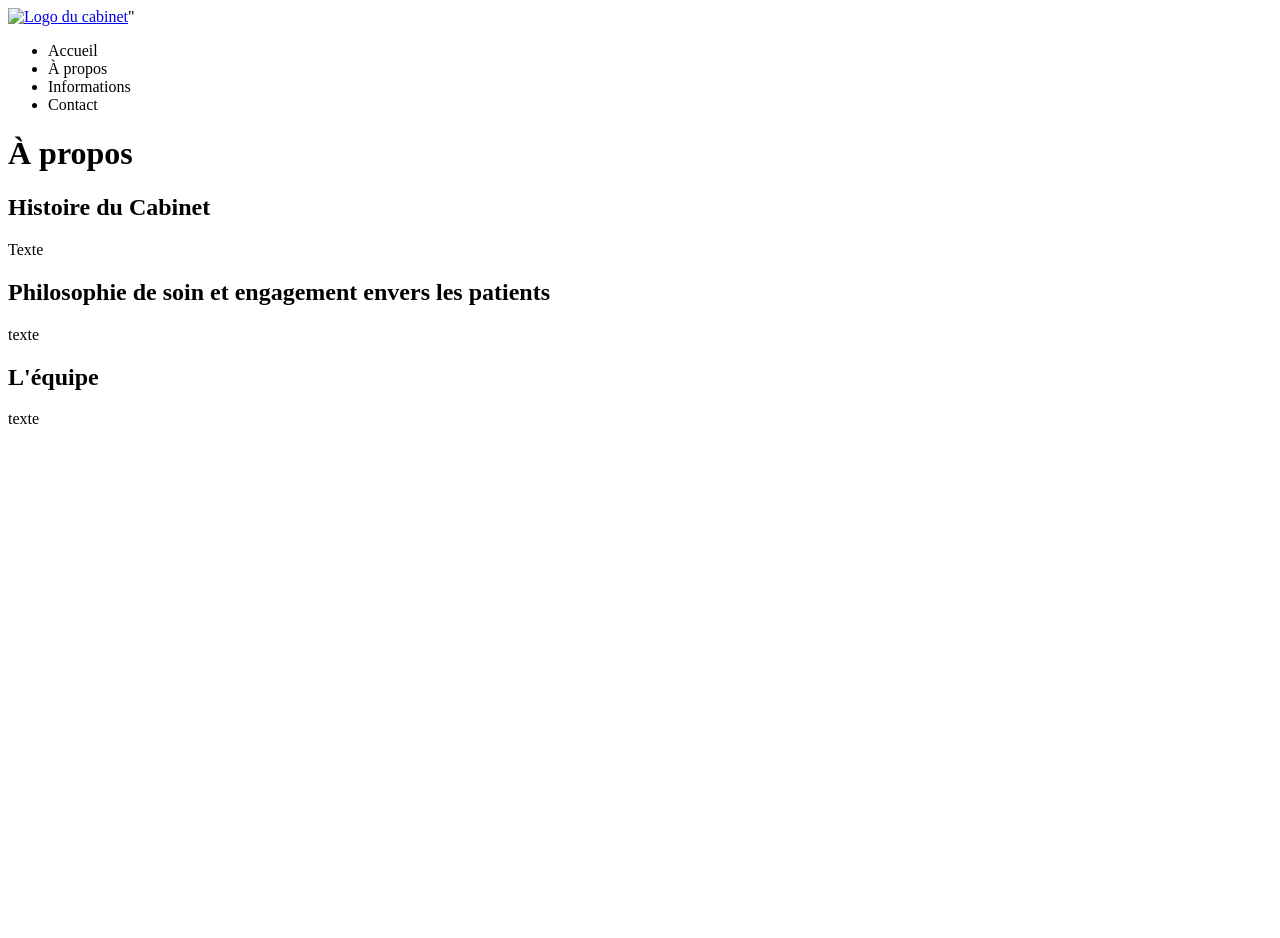
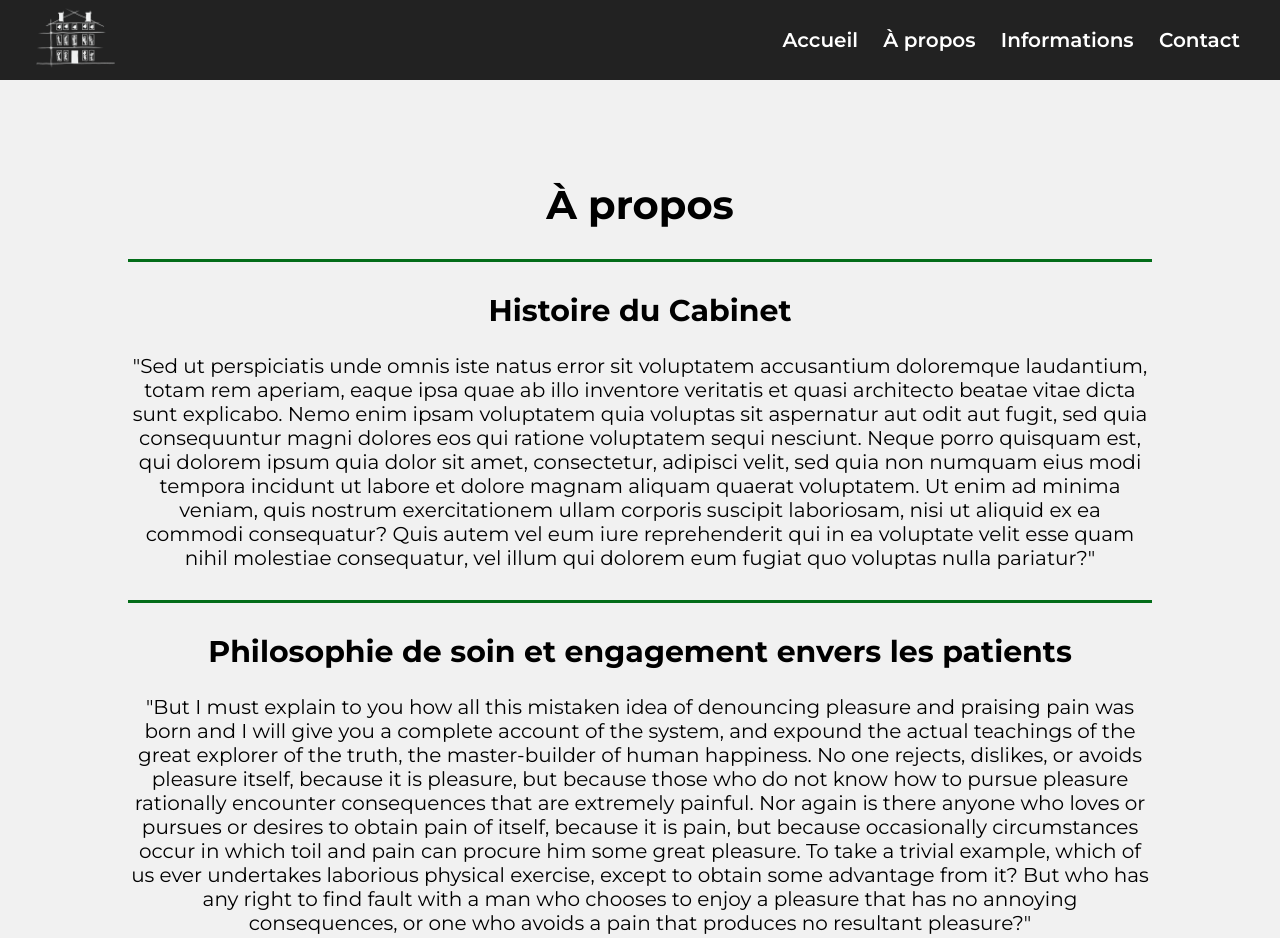
Before and after one commit to KiroFX/SAE105mh, a plain HTML site: page Apropos/apropos.html in a window 1280 px wide. Shown: the top 938 px of the page. Before the commit the page ends 800 px from the top, so only its background shows below. Drawn offline with Linux system fonts and the light colour scheme.

Commit message:
avancés du 17/01/24

```diff
--- a/Apropos/apropos.html
+++ b/Apropos/apropos.html
@@ -6,7 +6,7 @@
     <meta http-equiv='X-UA-Compatible' content='IE=edge'>
     <title>À propos</title>
     <meta name='viewport' content='width=device-width, initial-scale=1'>
-    <link rel='stylesheet' type='text/css' media='screen' href='main.css'>
+    <link rel='stylesheet' type='text/css' media='screen' href='style.css'>
     <script src='main.js'></script>
 </head>
 
@@ -14,7 +14,7 @@
 
     <!-- Header -->
     <header>
-        <a href="/"><img src="img/logo.png" alt="Logo du cabinet"></a>"
+        <a href="/"><img src="logo.png" alt="Logo du cabinet"></a>
         <a href="/" Mon site></a>
         <ul>
             <li><a href="pg/Page-accueil" alt="Pour rediriger vers la page d'accueil"></a>Accueil</li>
@@ -25,20 +25,50 @@
     </header>
     <!-- Header -->
 
-    <div>
+    <div class="page-main">
         <div class="a-propos" id="a-propos">
             <h1>À propos</h1>
             <div class="picture-propos">
                 <div class="infos-picture-propos">
                     <div class="picture-propos-text">
+                        <div class="separator"></div>
                         <h2>Histoire du Cabinet</h2>
-                        <p>Texte</p>
+                        <p>"Sed ut perspiciatis unde omnis iste natus error sit voluptatem accusantium doloremque
+                            laudantium, totam rem aperiam, eaque ipsa quae ab illo inventore veritatis et quasi
+                            architecto beatae vitae dicta sunt explicabo. Nemo enim ipsam voluptatem quia voluptas sit
+                            aspernatur aut odit aut fugit, sed quia consequuntur magni dolores eos qui ratione
+                            voluptatem sequi nesciunt. Neque porro quisquam est, qui dolorem ipsum quia dolor sit amet,
+                            consectetur, adipisci velit, sed quia non numquam eius modi tempora incidunt ut labore et
+                            dolore magnam aliquam quaerat voluptatem. Ut enim ad minima veniam, quis nostrum
+                            exercitationem ullam corporis suscipit laboriosam, nisi ut aliquid ex ea commodi
+                            consequatur? Quis autem vel eum iure reprehenderit qui in ea voluptate velit esse quam nihil
+                            molestiae consequatur, vel illum qui dolorem eum fugiat quo voluptas nulla pariatur?"</p>
                         <div class="separator"></div>
                         <h2>Philosophie de soin et engagement envers les patients</h2>
-                        <p>texte</p>
+                        <p>"But I must explain to you how all this mistaken idea of denouncing pleasure and praising
+                            pain was born and I will give you a complete account of the system, and expound the actual
+                            teachings of the great explorer of the truth, the master-builder of human happiness. No one
+                            rejects, dislikes, or avoids pleasure itself, because it is pleasure, but because those who
+                            do not know how to pursue pleasure rationally encounter consequences that are extremely
+                            painful. Nor again is there anyone who loves or pursues or desires to obtain pain of itself,
+                            because it is pain, but because occasionally circumstances occur in which toil and pain can
+                            procure him some great pleasure. To take a trivial example, which of us ever undertakes
+                            laborious physical exercise, except to obtain some advantage from it? But who has any right
+                            to find fault with a man who chooses to enjoy a pleasure that has no annoying consequences,
+                            or one who avoids a pain that produces no resultant pleasure?"</p>
                         <div class="separator"></div>
                         <h2>L'équipe</h2>
-                        <p>texte</p>
+                        <p>"At vero eos et accusamus et iusto odio dignissimos ducimus qui blanditiis praesentium
+                            voluptatum deleniti atque corrupti quos dolores et quas molestias excepturi sint occaecati
+                            cupiditate non provident, similique sunt in culpa qui officia deserunt mollitia animi, id
+                            est laborum et dolorum fuga. Et harum quidem rerum facilis est et expedita distinctio. Nam
+                            libero tempore, cum soluta nobis est eligendi optio cumque nihil impedit quo minus id quod
+                            maxime placeat facere possimus, omnis voluptas assumenda est, omnis dolor repellendus.
+                            Temporibus autem quibusdam et aut officiis debitis aut rerum necessitatibus saepe eveniet ut
+                            et voluptates repudiandae sint et molestiae non recusandae. Itaque earum rerum hic tenetur a
+                            sapiente delectus, ut aut reiciendis voluptatibus maiores alias consequatur aut perferendis
+                            doloribus asperiores repellat."</p>
+                         <div class="separator"></div>
 
                     </div>
                 </div>
--- /dev/null
+++ b/Apropos/style.css
@@ -0,0 +1,79 @@
+@import url('https://fonts.googleapis.com/css2?family=Montserrat:ital,wght@0,100;0,200;0,300;0,400;0,500;0,600;0,700;0,800;0,900;1,100;1,200;1,300;1,400;1,500;1,600;1,700;1,800;1,900&display=swap');
+
+body {
+    font-size: 20px;
+    margin: 0;
+    padding: 0;
+    box-sizing: border-box;
+    background-color: #f1f1f1;
+    font-family: 'Montserrat', sans-serif;
+}
+
+header{
+    background-color: #222222;
+    position: relative;
+    height: 80px;
+    top: 0;
+}
+
+header>* {
+    position: absolute;
+    top: 50%;
+    transform: translateY(-50%);
+    margin: 0 30px 0 10px;
+}
+
+header img {
+    padding-top: 30px;
+    width: 120px;
+}
+
+header>ul {
+    right: 0;
+    text-decoration: none;
+}
+
+header,
+header a {
+    color: white;
+}
+
+header a:nth-child(2) {
+    font-size: 20px;
+    margin-left: 100px;
+}
+
+header>ul li {
+    margin: 10px;
+    font-weight: 600;
+    display: inline-block;
+    list-style: none;
+    transition: background-color 0,5s ease-in-out;
+}
+
+header>ul li a:hover {
+    color: #fff;
+}
+
+.page-main {
+    display: flex;
+    justify-content: center;
+    align-items: center;
+    min-height: 100vh; /* Ajustez si nécessaire */
+    text-align: center;
+}
+
+.separator {
+    height: 3px;
+    background-color: #036D19;
+    width: 100%;
+    margin: 30px 0;
+}
+
+
+.page-main {
+    display: block;
+    width: 80%;
+    margin: auto;
+    margin-top: 100px;
+}
--- /dev/null
+++ b/style1.css
@@ -0,0 +1,97 @@
+@import url('https://fonts.googleapis.com/css2?family=Montserrat:ital,wght@0,100;0,200;0,300;0,400;0,500;0,600;0,700;0,800;0,900;1,100;1,200;1,300;1,400;1,500;1,600;1,700;1,800;1,900&display=swap');
+
+body {
+    margin: 0;
+    padding: 0;
+    box-sizing: border-box;
+    background-color: #f1f1f1;
+    font-family: 'Montserrat', sans-serif;
+}
+
+header{
+    background-color: #222222;
+    position: relative;
+    height: 80px;
+    top: 0;
+}
+
+header>* {
+    position: absolute;
+    top: 50%;
+    transform: translateY(-50%);
+    margin: 0 30px 0 10px;
+}
+
+header img {
+    padding-top: 30px;
+    width: 120px;
+}
+
+header>ul {
+    right: 0;
+    text-decoration: none;
+}
+
+header,
+header a {
+    color: white;
+}
+
+header a:nth-child(2) {
+    font-size: 16px;
+    margin-left: 100px;
+}
+
+header>ul li {
+    margin: 10px;
+    font-weight: 600;
+    display: inline-block;
+    list-style: none;
+    transition: background-color 0,5s ease-in-out;
+}
+
+header>ul li a:hover {
+    color: #fff;
+}
+
+.page-main {
+    display: block;
+    width: 80%;
+    margin: auto;
+    margin-top: 100px;
+}
+
+.bienvenue {
+    display: flex;
+    flex-direction: row;
+    justify-content: center;
+    margin-bottom: 100px;
+}
+
+.bienvenue>img {
+    width: 500px;
+    align-self: center;
+    border-radius: 5px;
+    flex-shrink: 0;
+    margin: 15px;
+    box-shadow: 0 4px 8px rgba(0, 0, 0, 0,1);
+}
+
+.bienvenue>.texte {
+    width: 500px;
+    margin-left: 20px;
+    flex-grow: 1;
+}
+
+.texte p {
+    text-align: justify;
+    font-size: 20px;
+    margin: 0;
+}
+
+.separator {
+    height: 3px;
+    background-color: #036D19;
+    width: 100%;
+    margin: 20px 0;
+}
```
Also changed, not shown: FAQ/faqtemoignages.html (added, +39 -0 lines), Nouscontacter/contact.html (+11 -7 lines), index.html (+11 -5 lines), Apropos/logo.png (added), Apropos/salleplantes.jpg (added), img/logo.png (added), img/photo1.jpg (added).
